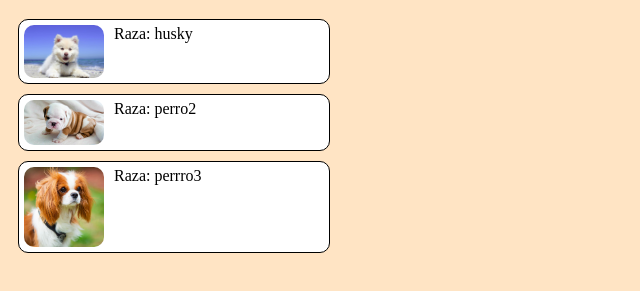
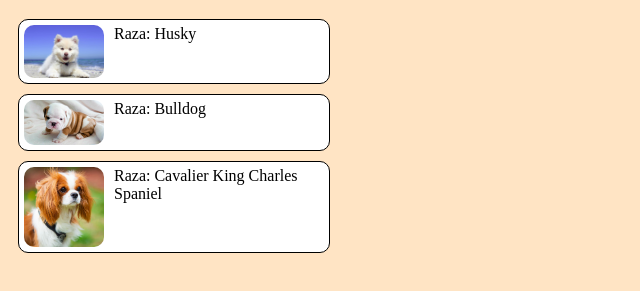
Before and after one commit to AngelaLorenzo/webperritos, a plain HTML site: page index.html in a window 1280 px wide. Shown: the part 61-352 px from the top of the page, without its empty margins (0-640 px from the left). Drawn offline with Linux system fonts and the light colour scheme.

Commit message:
first commit

```diff
--- a/index.html
+++ b/index.html
@@ -12,19 +12,19 @@
 <section>
     <div>
         <img src="husky.jpg">
-        <div>Raza: husky </div>
+        <div>Raza: Husky </div>
     </div>
 </section>
 <section>
     <div>
         <img src="perro2.jpg">
-        <div>Raza: perro2 </div>
+        <div>Raza: Bulldog </div>
     </div>
 </section>
 <section>
     <div>
         <img src="perro3.jpg">
-        <div>Raza: perrro3 </div>
+        <div>Raza: Cavalier King Charles Spaniel </div>
     </div>
 </section>
 </body>
```
